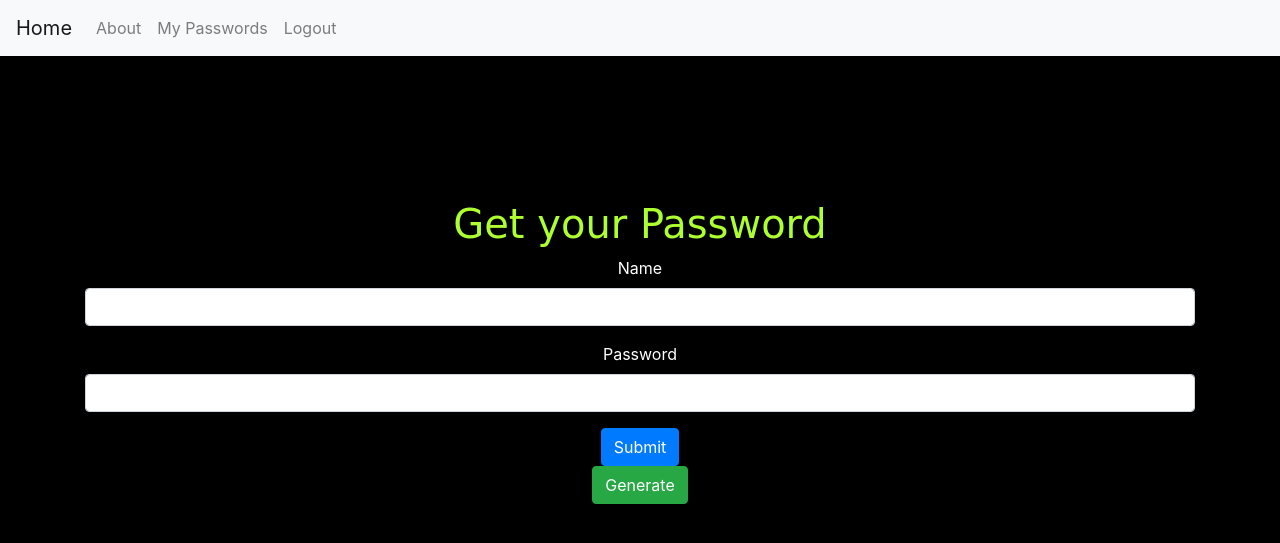
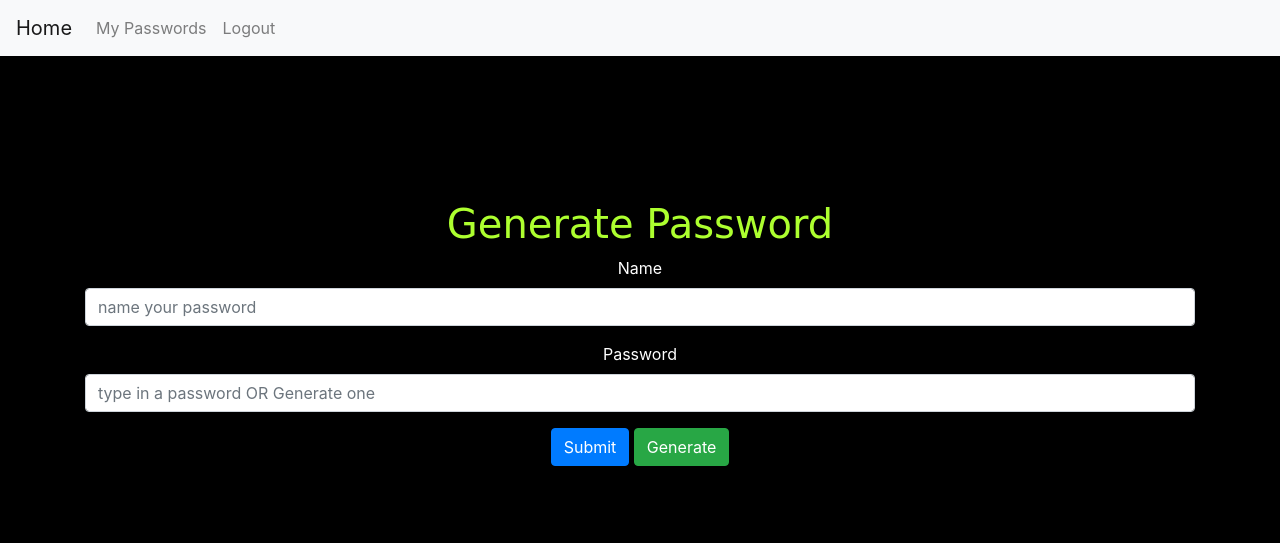
Before and after one commit to atoyegbe/Password, a Django app: page / in a window 1280 px wide. Shown: the top 543 px of the page. Run offline with Django 3.2, Linux system fonts and the light colour scheme; the visitor is signed in with stand-in values (Sample User, id 1); some libraries are stand-ins or nearby versions; some web fonts are replaced.

Commit message:
:lipstick: UI

```diff
--- a/genpassword/static/css/main.css
+++ b/genpassword/static/css/main.css
@@ -13,6 +13,7 @@ h1 {
     font-size: 40px;
     color:greenyellow;
 }
+
 .wrapper {
     margin: 20px 20px;
 }
--- a/genpassword/templates/main.html
+++ b/genpassword/templates/main.html
@@ -10,37 +10,38 @@
   </div>
 </div>
 <button class="btn btn-success col-lg-6" id="generate">Generate</button>
+<br>
 <h4>Login to have your passwords saved</h4>
 
 {% endif %}
 {% if user.is_authenticated %}
-<h1>Get your Password</h1>
+<h1>Generate Password</h1>
 
 <form action="" method="POST" id="form_id">
   {% csrf_token %}
   <div class="form-group">
-    <label>Name</label>
+    <label class="label">Name</label>
     <input
       type="text"
       class="form-control"
       name="passwordname"
       id="passwordname"
-      placeholder=""
+      placeholder="name your password"
     />
   </div>
   <div class="form-group">
-    <label>Password</label>
+    <label class="label">Password</label>
     <input
       class="form-control"
       type="text"
       name="passwordsafe"
       id="passwordsafe"
-      placeholder=""
+      placeholder="type in a password OR Generate one"
     />
   </div>
   <button type="submit"  class="btn btn-primary">Submit</button>
+<button id="generate" class="btn btn-success">Generate</button>
 </form>
-<button id="generate" class="btn btn-success">Generate</button>
 
 
 
--- a/genpassword/templates/nav.html
+++ b/genpassword/templates/nav.html
@@ -5,9 +5,6 @@
     </button>
     <div class="collapse navbar-collapse" id="navbarNavDropdown">
         <ul class="navbar-nav">
-            <li class="nav-item">
-                <a class="nav-link" href="/info">About</a>
-              </li>
           {% if user.is_authenticated %}
           <li class="nav-item">
             <a class="nav-link" href="/passwords">My Passwords</a>
```
